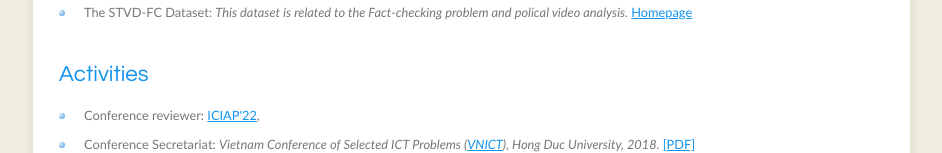
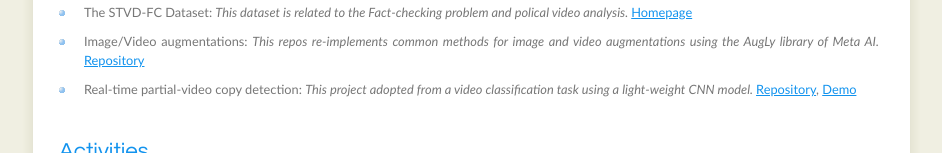
Before and after one commit to vanhao-le/vanhao-le.github.io, a plain HTML site: page research.html in a window 1280 px wide. Shown: the part 1374-1527 px from the top of the page, without its empty margins (169-1111 px from the left). Drawn offline with Linux system fonts and the light colour scheme.

Commit message:
update research

```diff
--- a/research.html
+++ b/research.html
@@ -107,8 +107,22 @@
 					</i>
 					<a href="http://mathieu.delalandre.free.fr/projects/stvd/fc/index.html">Homepage</a>
 				</li>
+				<li>
+					Image/Video augmentations:
+					<i>
+						This repos re-implements common methods for image and video augmentations using the AugLy library of Meta AI.
+					</i>
+					<a href="https://github.com/vanhao-le/AugLE">Repository</a>
+				</li>
 
-
+				<li>
+					Real-time partial-video copy detection:
+					<i>
+						This project adopted from a video classification task using a light-weight CNN model.
+					</i>
+					<a href="https://github.com/vanhao-le/Average-Rolling">Repository</a>,
+					<a href="https://www.youtube.com/watch?v=Pdj2sHKtKJQ">Demo</a>
+				</li>
 
 				<!--
 			<li>
```
